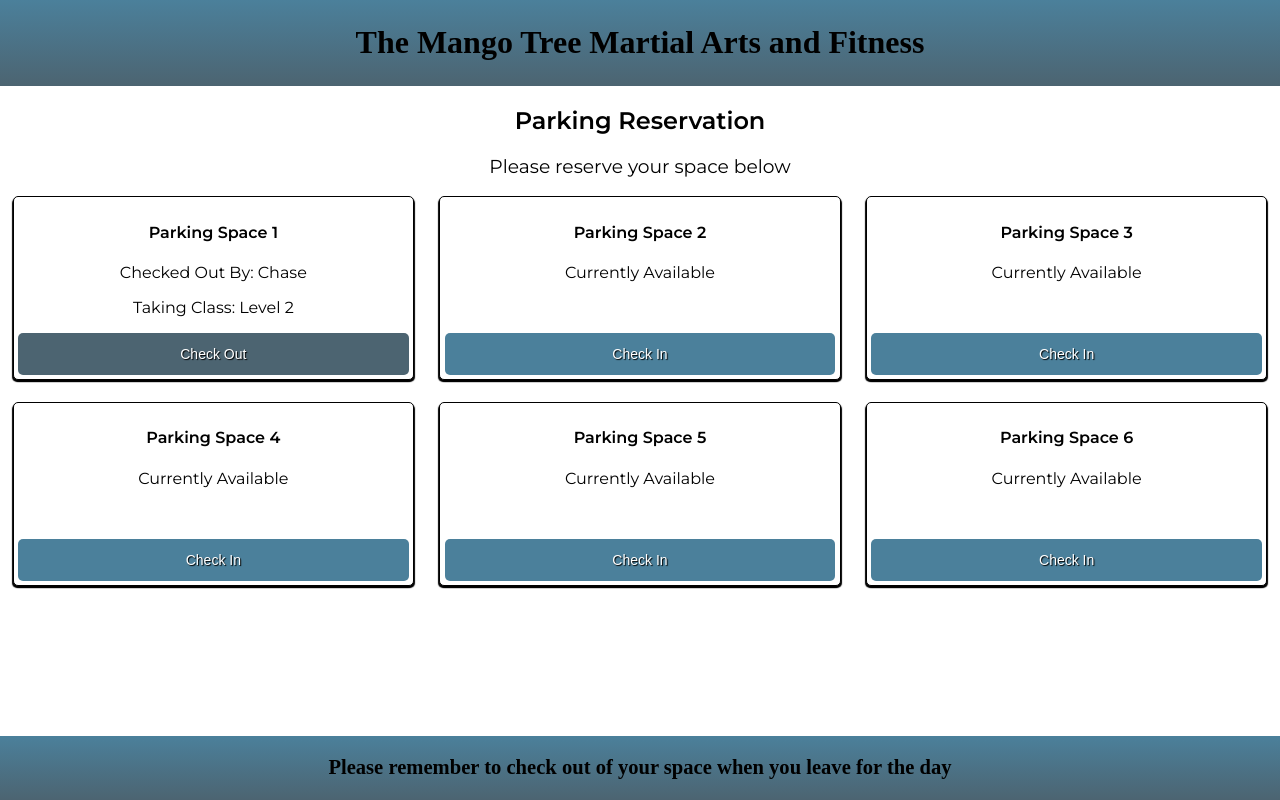
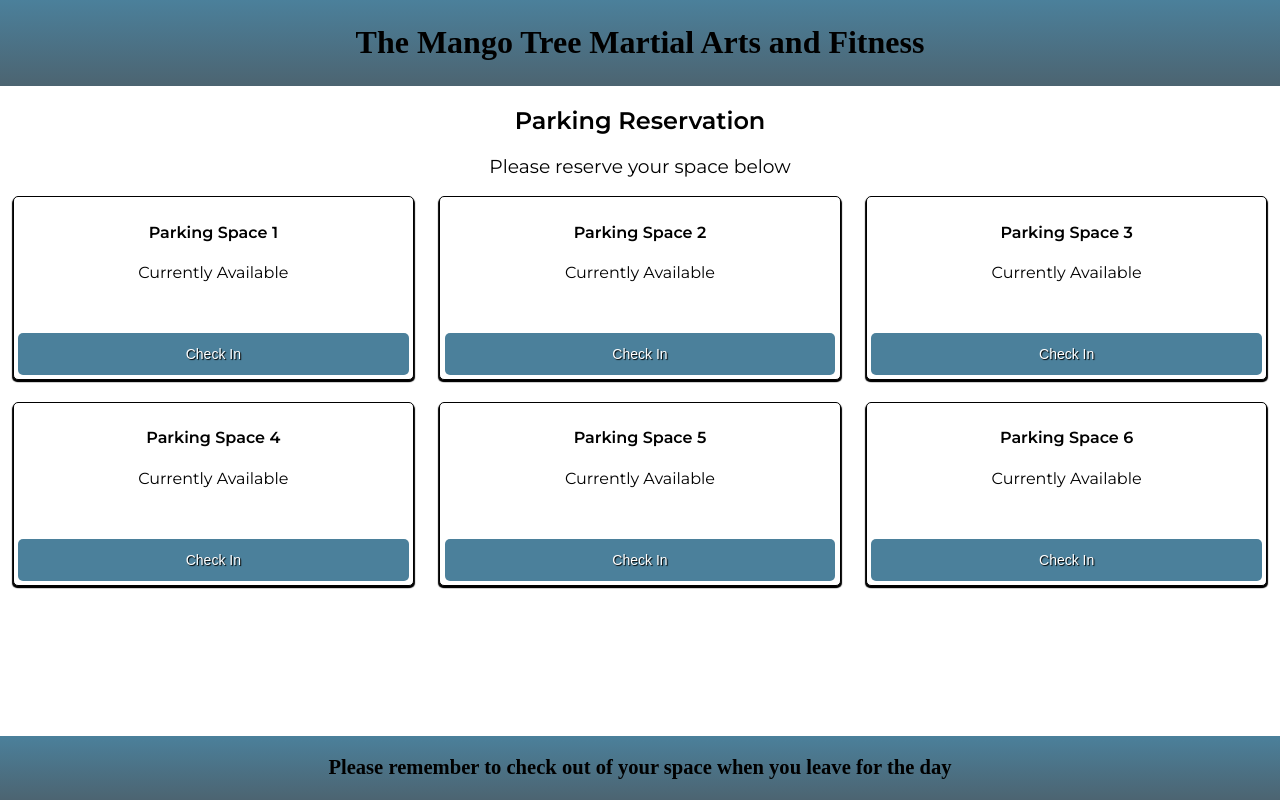
Before and after one commit to cthorpe1/mtparking_v2, a React app: page / in a window 1280 px wide. Built offline with nearby package versions, Linux system fonts and the light colour scheme.

Commit message:
Adjusted all spaces to be blank and free by default

```diff
--- a/src/components/ParkingLot/ParkingLot.js
+++ b/src/components/ParkingLot/ParkingLot.js
@@ -5,7 +5,7 @@ import FormContainer from '../FormContainer/FormContainer';
 import classes from "./ParkingLot.module.css";
 
 const parkingLot = () => {
-    const [spaceOne, setSpaceOne] = useState({id: 1, name: "Chase", classTaken: "Level 2", reserved: true, form: false});
+    const [spaceOne, setSpaceOne] = useState({id: 1, name: "", classTaken: "", reserved: false, form: false});
     const [spaceTwo, setSpaceTwo] = useState({id: 2, name: "", classTaken: "", reserved: false, form: false});
     const [spaceThree, setSpaceThree] = useState({id: 3, name: "", classTaken: "", reserved: false, form: false});
     const [spaceFour, setSpaceFour] = useState({id: 4, name: "", classTaken: "", reserved: false, form: false});
```
